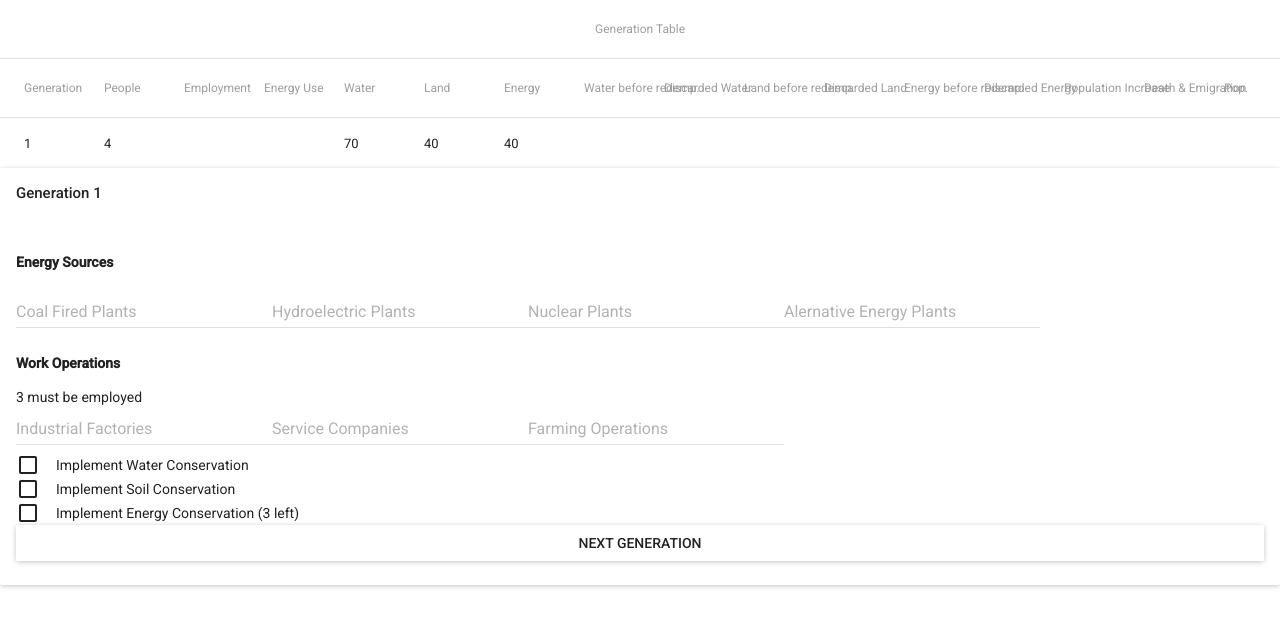
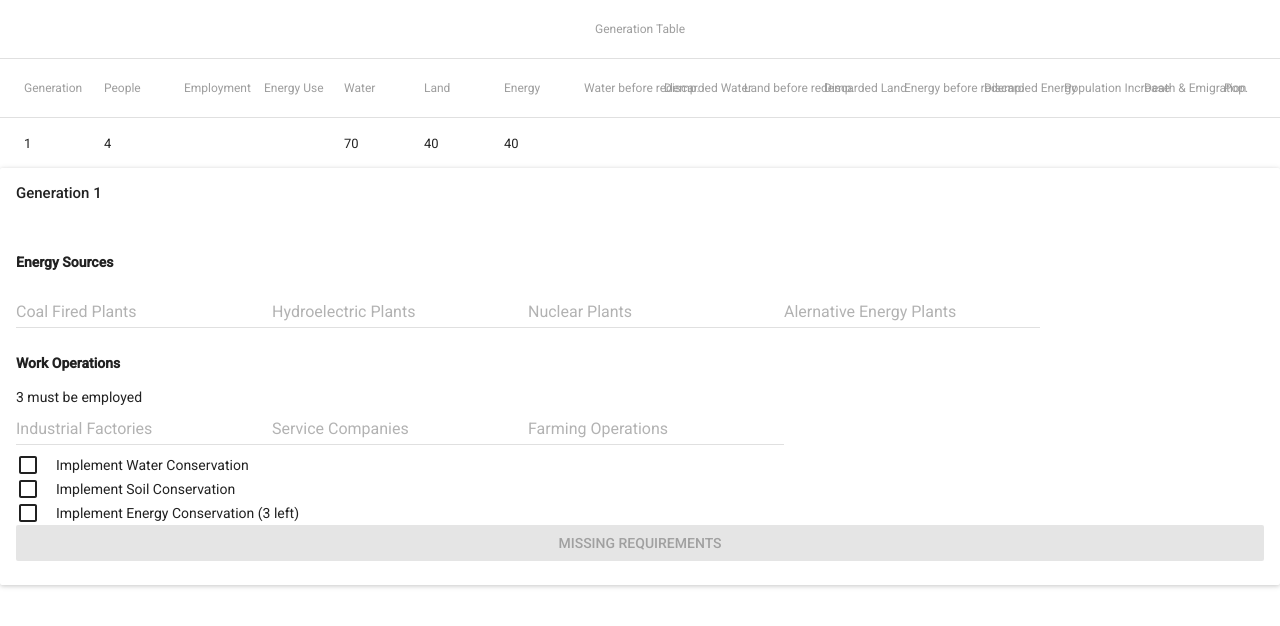
Before and after one commit to ChristopherJMiller/sustainability-island, a React (Create React App) app: page / in a window 1280 px wide. Shown: the top 626 px of the page. Built offline with nearby package versions, Linux system fonts and the light colour scheme; what react-tap-event-plugin would draw is missing.

Commit message:
Fixed checkboxes

```diff
--- a/src/App.js
+++ b/src/App.js
@@ -56,6 +56,8 @@ class App extends Component {
     this.updateEnergy = this.updateEnergy.bind(this);
     this.updateWorkers = this.updateWorkers.bind(this);
     this.nextGeneration = this.nextGeneration.bind(this);
+
+    this.canProgress = this.canProgress.bind(this);
 
     this.oldPop = 0;
   }
@@ -143,21 +145,21 @@ class App extends Component {
 
     genData.water += (genData.people + foodSupplySupport + this.state.energyTypes.coal + Math.floor(this.state.energyTypes.hydro / 2) + this.state.energyTypes.nuclear) - 2;
 
-    if (document.getElementById('conserveWater').value == "true") {
+    if (document.getElementById('conserveWater').checked) {
       genData.water += 1;
       genData.energy -= 1;
     }
 
     genData.land += ((foodSupplySupport * 2) + (this.state.energyTypes.coal * 2) + this.state.energyTypes.hydro + this.state.energyTypes.nuclear + (this.state.laborForce.industry * 2) + this.state.laborForce.service + this.state.laborForce.farm) - 2;
 
-    if (document.getElementById('conserveSoil').value == "true") {
+    if (document.getElementById('conserveSoil').checked) {
       genData.land += 1;
       genData.energy -= 1;
     }
 
     genData.energy += this.state.energyTypes.alternate;
 
-    if (document.getElementById('conserveEnergy').value == "true") {
+    if (document.getElementById('conserveEnergy').checked) {
       genData.energy += 2;
       usedEnergyToken = true
     }
@@ -198,10 +200,33 @@ class App extends Component {
       generation: this.state.generation + 1,
       energyConservationUses: usedEnergyToken ? this.state.energyConservationUses - 1 : this.state.energyConservationUses
     });
-    console.log(this.state.tableData[this.state.generation - 1])
+  }
+
+  canProgress() {
+    if (this.state.laborForce.farm == 0)
+      return false;
+
+    if (document.getElementById('coal') != null) {
+      if (((Number(document.getElementById('coal').value) * 10) + (Number(document.getElementById('hydro').value) * 5) + (Number(document.getElementById('nuclear').value) * 10) + (Number(document.getElementById('alternate').value) * 4)) < this.state.tableData[this.state.generation - 1].people)
+        return false;
+    }
+
+    if (document.getElementById('industry') != null) {
+      if ((Number(document.getElementById('industry').value) * 10) + (Number(document.getElementById('service').value) * 10) + (Number(document.getElementById('farm').value) * 4) < this.requiredWorkers())
+        return false;
+    }
+
+    return true;
   }
 
   render() {
+    let button = null;
+    if (this.canProgress()) {
+      button = <RaisedButton label="Next Generation" fullWidth={true} onTouchTap={this.nextGeneration} />;
+    } else {
+      button = <RaisedButton label="Missing Requirements" fullWidth={true} disabled={true} />;
+    }
+
     return (
       <div>
         <MuiThemeProvider>
@@ -225,7 +250,7 @@ class App extends Component {
               <Checkbox label="Implement Water Conservation" id="conserveWater" />
               <Checkbox label="Implement Soil Conservation" id="conserveSoil" />
               <Checkbox label={"Implement Energy Conservation (" + this.state.energyConservationUses + " left)"} id="conserveEnergy" />
-              <RaisedButton label="Next Generation" fullWidth={true} onTouchTap={this.nextGeneration} />
+              { button }
             </CardText>
           </Card>
         </MuiThemeProvider>
```
